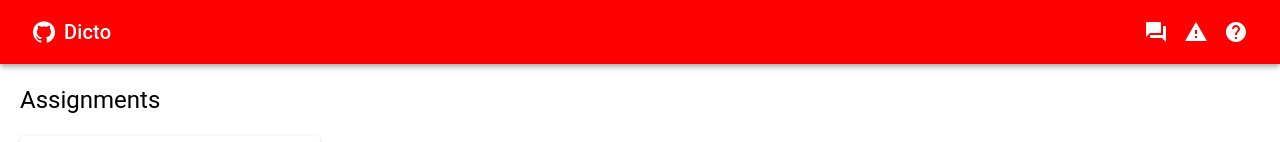
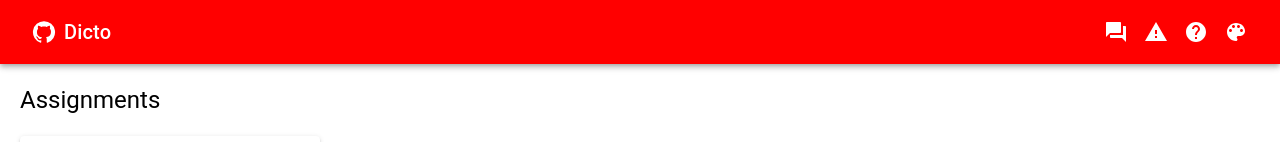
Before and after one commit to AviralCoder/dicto, a React (Create React App) app: page / in a window 1280 px wide. Shown: the top 142 px of the page. Built offline with nearby package versions, Linux system fonts and the light colour scheme.

Commit message:
added change theme button

```diff
--- a/src/components/Navbar.tsx
+++ b/src/components/Navbar.tsx
@@ -9,6 +9,7 @@ import WarningIcon from "@mui/icons-material/Warning";
 import QuestionAnswerIcon from "@mui/icons-material/QuestionAnswer";
 import HelpIcon from "@mui/icons-material/Help";
 import Tooltip from "@mui/material/Tooltip";
+import ColorLensIcon from "@mui/icons-material/ColorLens";
 
 export default function Navbar() {
     return (
@@ -55,6 +56,12 @@ export default function Navbar() {
                             <HelpIcon style={{ color: "#fff" }} />
                         </IconButton>
                     </Tooltip>
+
+                    <Tooltip title="Change Theme" arrow>
+                        <IconButton>
+                            <ColorLensIcon style={{ color: "#fff" }} />
+                        </IconButton>
+                    </Tooltip>
                 </Toolbar>
             </AppBar>
         </Box>
```
